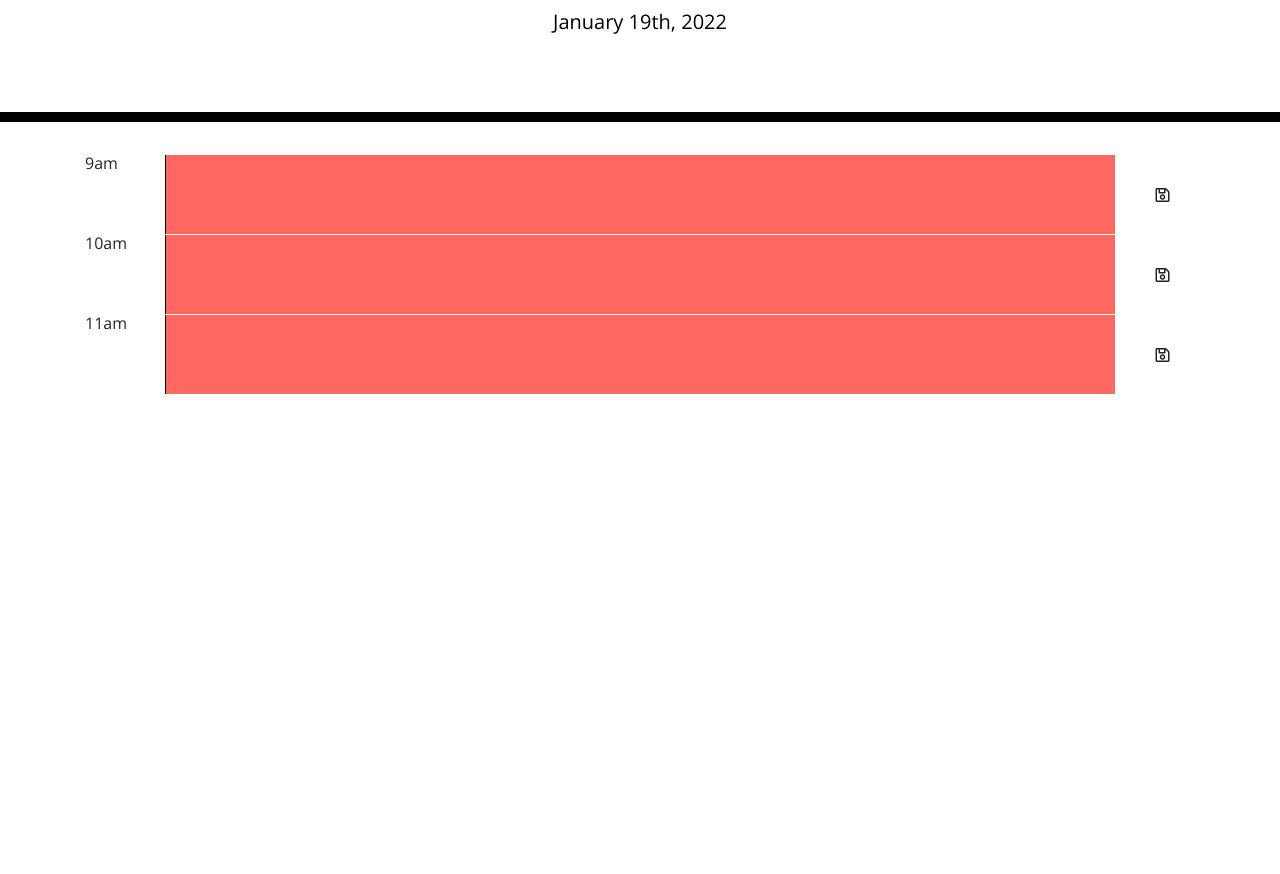
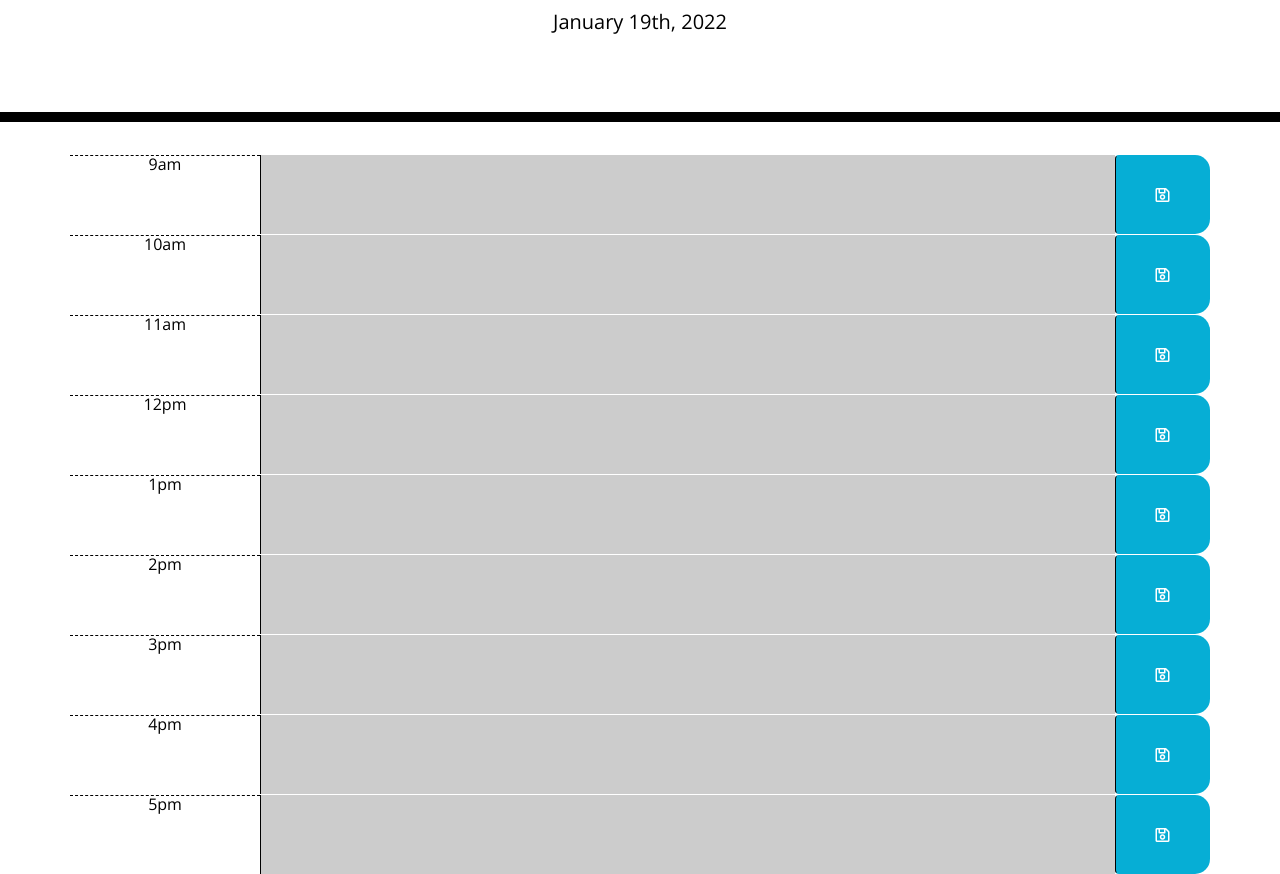
Before and after one commit to Sarahlophus/workday.scheduler, a plain HTML site: page index.html in a window 1280 px wide. Shown: the part 182-1056 px from the top of the page. Before the commit the page ends 800 px from the top, so only its background shows below. Drawn offline with nearby package versions, Linux system fonts and the light colour scheme.

Commit message:
added css styling

```diff
--- a/assets/css/style.css
+++ b/assets/css/style.css
@@ -48,13 +48,13 @@ textarea {
 }
 
 .present {
-  background-color: #ff6961;
-  color: white;
+  background-color: #ffe485;
+  color: black;
 }
 
 .future {
-  background-color: #77dd77;
-  color: white;
+  background-color: #85ffe0;
+  color: black;
 }
 
 .saveBtn {
--- a/assets/js/script.js
+++ b/assets/js/script.js
@@ -14,24 +14,21 @@ function saveTask() {
 // change scheudle time block colors based on current time
 function timeColors() {
   const timeNow = moment().hours();
-  // console.log(timeNow);
+
   // loop through task lists
   // for (var i = 0; i <= taskTimes.length; i++)
   $(".js-task").each(function () {
     // compare times
     // if current TOD is less than calendar time change color to #CCCCCC
-    // console.log(parseInt($(this).parent().attr("id").slice(4)));
     if (parseInt($(this).parent().attr("id").slice(4)) < timeNow) {
-      $(this).addClass("present");
-      // $(".past").css("background-color", "#CCCCCC");
-      // if current TOD is equal to calendar time, change color to #FFE485
+      $(this).addClass("past");
+      // if current time is equal to calendar time, change color to #FFE485
     } else if (parseInt($(this).parent().attr("id").slice(4)) === timeNow) {
       $("this").addClass("present");
-      // $(".present").css("background-color", "#FFE485");
-      // if current TOD is greater than calendar time, change color to #85FFE0
+      console.log(parseInt($(this).parent().attr("id").slice(4)));
+      // for other times (future), change color to #85FFE0
     } else {
       $("this").addClass("future");
-      // $(".future").css("background-color", "#85FFE0");
     }
   });
 }
@@ -41,11 +38,18 @@ function timeColors() {
 $("#currentDay").text(moment().format("MMMM Do, YYYY"));
 
 // retrieve tasks from local storage
-$("#hour9 .js-task").val(localStorage.getItem("hour9"));
+$("#hour09 .js-task").val(localStorage.getItem("hour09"));
 $("#hour10 .js-task").val(localStorage.getItem("hour10"));
 $("#hour11 .js-task").val(localStorage.getItem("hour11"));
+$("#hour12 .js-task").val(localStorage.getItem("hour12"));
+$("#hour13 .js-task").val(localStorage.getItem("hour13"));
+$("#hour14 .js-task").val(localStorage.getItem("hour14"));
+$("#hour15 .js-task").val(localStorage.getItem("hour15"));
+$("#hour16 .js-task").val(localStorage.getItem("hour16"));
+$("#hour17 .js-task").val(localStorage.getItem("hour17"));
 
 // user clicks save button
 $(".js-saveBtn").on("click", saveTask);
 
+// call functions
 timeColors();
--- a/index.html
+++ b/index.html
@@ -14,47 +14,108 @@
   <link href="https://fonts.googleapis.com/css?family=Open+Sans&display=swap" rel="stylesheet" />
   <!-- style sheet -->
   <link rel="stylesheet" href="./assets/css/style.css">
-  <!-- <link rel="stylesheet" href="style.css" /> -->
+
   <title>Work Day Scheduler</title>
 </head>
 
 <body>
+  <!-- header with title and date -->
   <header class="jumbotron">
     <h1 class="display-3">Work Day Scheduler</h1>
-    <p class="lead">A simple calendar app for scheduling your work day</p>
+    <p class="description lead">A simple calendar app for scheduling your work day</p>
     <p id="currentDay" class="lead"></p>
   </header>
+
   <!-- Timeblocks go in here -->
   <div class="container">
     <!-- hour 1 -->
-    <div class="row" id="hour09">
+    <div id="hour09" class="row time-block">
       <!-- time -->
-      <div class="col-1">9am</div>
+      <div class="col-2 hour">9am</div>
       <!-- task -->
-      <textarea class="col-10 js-task" id="task1"></textarea>
+      <textarea id="task1" class="col-9 js-task"></textarea>
       <!-- save button -->
-      <button class="btn col-1 js-saveBtn"><i class="far fa-save"></i></button>
+      <button class="btn col-1 saveBtn js-saveBtn"><i class="far fa-save"></i></button>
     </div>
 
     <!-- hour 2 -->
-    <div class="row" id="hour10">
+    <div id="hour10" class="row time-block">
       <!-- time -->
-      <div class="col-1">10am</div>
+      <div class="col-2 hour">10am</div>
       <!-- task -->
-      <textarea class="col-10 js-task" id="task2"></textarea>
+      <textarea id="task2" class="col-9 js-task"></textarea>
       <!-- save button -->
-      <button class="btn col-1 js-saveBtn"><i class="far fa-save"></i></button>
+      <button class="btn col-1 saveBtn js-saveBtn"><i class="far fa-save"></i></button>
     </div>
 
     <!-- hour 3 -->
-    <div class="row" id="hour11">
+    <div id="hour11" class="row time-block">
       <!-- time -->
-      <div class="col-1">11am</div>
+      <div class="col-2 hour">11am</div>
       <!-- task -->
-      <textarea class="col-10 js-task" id="task3"></textarea>
+      <textarea id="task3" class="col-9 js-task"></textarea>
+      <!-- save button -->
+      <button class="btn col-1 saveBtn js-saveBtn"><i class="far fa-save"></i></button>
+    </div>
 
+    <!-- hour 4 -->
+    <div id="hour12" class="row time-block">
+      <!-- time -->
+      <div class="col-2 hour">12pm</div>
+      <!-- task -->
+      <textarea id="task4" class="col-9 js-task"></textarea>
       <!-- save button -->
-      <button class="btn col-1 js-saveBtn"><i class="far fa-save"></i></button>
+      <button class="btn col-1 saveBtn js-saveBtn"><i class="far fa-save"></i></button>
+    </div>
+
+    <!-- hour 5 -->
+    <div id="hour13" class="row time-block">
+      <!-- time -->
+      <div class="col-2 hour">1pm</div>
+      <!-- task -->
+      <textarea id="task3" class="col-9 js-task"></textarea>
+      <!-- save button -->
+      <button class="btn col-1 saveBtn js-saveBtn"><i class="far fa-save"></i></button>
+    </div>
+
+    <!-- hour 6 -->
+    <div id="hour14" class="row time-block">
+      <!-- time -->
+      <div class="col-2 hour">2pm</div>
+      <!-- task -->
+      <textarea id="task3" class="col-9 js-task"></textarea>
+      <!-- save button -->
+      <button class="btn col-1 saveBtn js-saveBtn"><i class="far fa-save"></i></button>
+    </div>
+
+    <!-- hour 7 -->
+    <div id="hour15" class="row time-block">
+      <!-- time -->
+      <div class="col-2 hour">3pm</div>
+      <!-- task -->
+      <textarea id="task3" class="col-9 js-task"></textarea>
+      <!-- save button -->
+      <button class="btn col-1 saveBtn js-saveBtn"><i class="far fa-save"></i></button>
+    </div>
+
+    <!-- hour 8 -->
+    <div id="hour16" class="row time-block">
+      <!-- time -->
+      <div class="col-2 hour">4pm</div>
+      <!-- task -->
+      <textarea id="task3" class="col-9 js-task"></textarea>
+      <!-- save button -->
+      <button class="btn col-1 saveBtn js-saveBtn"><i class="far fa-save"></i></button>
+    </div>
+
+    <!-- hour 9 -->
+    <div id="hour17" class="row time-block">
+      <!-- time -->
+      <div class="col-2 hour">5pm</div>
+      <!-- task -->
+      <textarea id="task3" class="col-9 js-task"></textarea>
+      <!-- save button -->
+      <button class="btn col-1 saveBtn js-saveBtn"><i class="far fa-save"></i></button>
     </div>
 
   </div>
```
